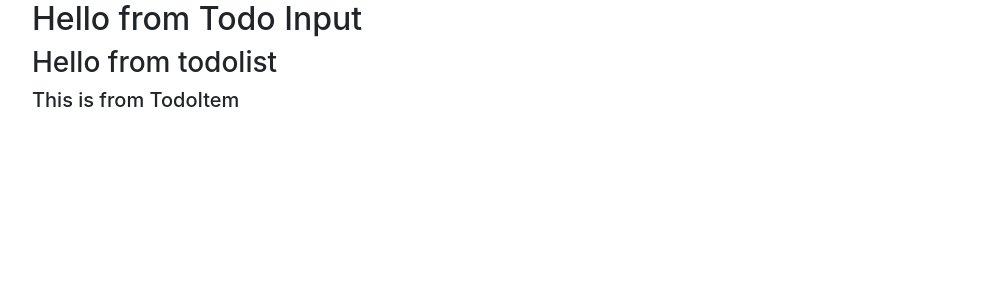
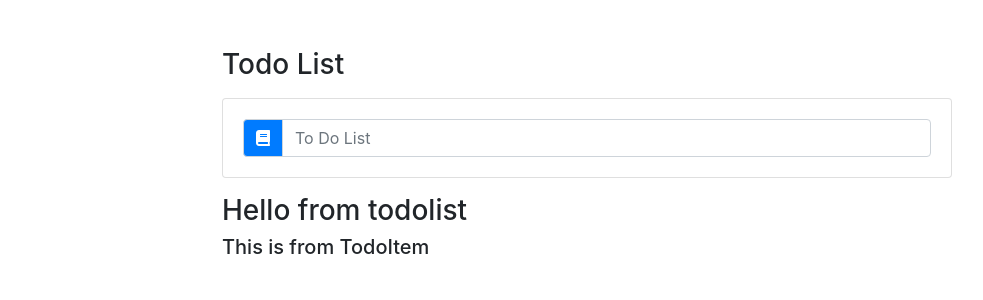
Before and after one commit to Parvez1993/react-todo-list, a React (Create React App) app: page / in a window 1280 px wide. Shown: the top 300 px of the page, without its empty margins (53-1036 px from the left). Built offline with nearby package versions, Linux system fonts and the light colour scheme.

Commit message:
App component Structure

```diff
--- a/public/index.html
+++ b/public/index.html
@@ -10,6 +10,7 @@
       content="Web site created using create-react-app"
     />
     <link rel="apple-touch-icon" href="%PUBLIC_URL%/logo192.png" />
+
     <!--
       manifest.json provides metadata used when your web app is installed on a
       user's mobile device or desktop. See https://developers.google.com/web/fundamentals/web-app-manifest/
@@ -24,6 +25,13 @@
       work correctly both with client-side routing and a non-root public URL.
       Learn how to configure a non-root public URL by running `npm run build`.
     -->
+    <!--Font Awesome-->
+    <link
+      rel="stylesheet"
+      href="https://use.fontawesome.com/releases/v5.7.2/css/all.css"
+      integrity="sha384-fnmOCqbTlWIlj8LyTjo7mOUStjsKC4pOpQbqyi7RrhN7udi9RwhKkMHpvLbHG9Sr"
+      crossorigin="anonymous"
+    />
     <title>Todo List</title>
   </head>
   <body>
--- a/src/App.js
+++ b/src/App.js
@@ -1,19 +1,58 @@
 import React, { Component } from "react";
 import "bootstrap/dist/css/bootstrap.min.css";
-import uuid from "uuid";
+import { v1 as uuid } from "uuid";
 import TodoInput from "./components/TodoInput";
 import TodoList from "./components/TodoList";
 
 //showing vs-code github setup
+
 export default class App extends Component {
+	state = {
+		items: [
+			{ id: 1, title: "Wake Up" },
+			{ id: 2, title: "Go to Work" },
+			{ id: 3, title: "Return Home" },
+			{ id: 4, title: "Sleep" },
+		],
+		id: uuid(),
+		item: "",
+		editItem: false,
+	};
+
+	handleChange = (e) => {
+		console.log("handle change");
+	};
+	handleSubmit = (e) => {
+		console.log("handle submit");
+	};
+	clearList = () => {
+		console.log("clear list");
+	};
+	handleDelete = (id) => {
+		console.log(`handle delete ${id}`);
+	};
+	handleEdit = (id) => {
+		console.log(`handle edit ${id}`);
+	};
 	render() {
 		return (
 			<div>
 				<div className="container">
-					<div className="row">
-						<div className="col-4">
-							<TodoInput />
-							<TodoList />
+					<div class="row">
+						<div class="col-10 mx-auto  col-md-8 mt-5">
+							<h3 className="uppercase">Todo List</h3>
+							<TodoInput
+								item={this.state.item}
+								handleChange={this.state.handleChange}
+								handleSubmit={this.handleSubmit}
+								editItem={this.state.editItem}
+							/>
+							<TodoList
+								items={this.state.items}
+								clearList={this.clearList}
+								handleDelete={this.handleDelete}
+								handleEdit={this.handleEdit}
+							/>
 						</div>
 					</div>
 				</div>
--- a/src/components/TodoInput.js
+++ b/src/components/TodoInput.js
@@ -1,9 +1,27 @@
-import React from "react";
+import React, { Component } from "react";
 
-export default function TodoInput() {
-	return (
-		<div>
-			<h2>Hello from Todo Input</h2>
-		</div>
-	);
+export default class TodoInput extends Component {
+	render() {
+		const { item, handleChange, handleSubmit, editItem } = this.props;
+		return (
+			<div className="card card-body my-3">
+				<form onSubmit={this.handleSubmit}>
+					<div className="input-group">
+						<div className="input-group-prepend">
+							<div className="input-group-text bg-primary text-white">
+								<i class="fas fa-book"></i>
+							</div>
+						</div>
+						<input
+							type="text"
+							className="text form-control text-capitalize"
+							placeholder="to do list"
+							value={item}
+							handleChange={this.handleChange}
+						/>
+					</div>
+				</form>
+			</div>
+		);
+	}
 }
```
Also changed, not shown: 1 other file (tests, documents, lock files or other folders).
